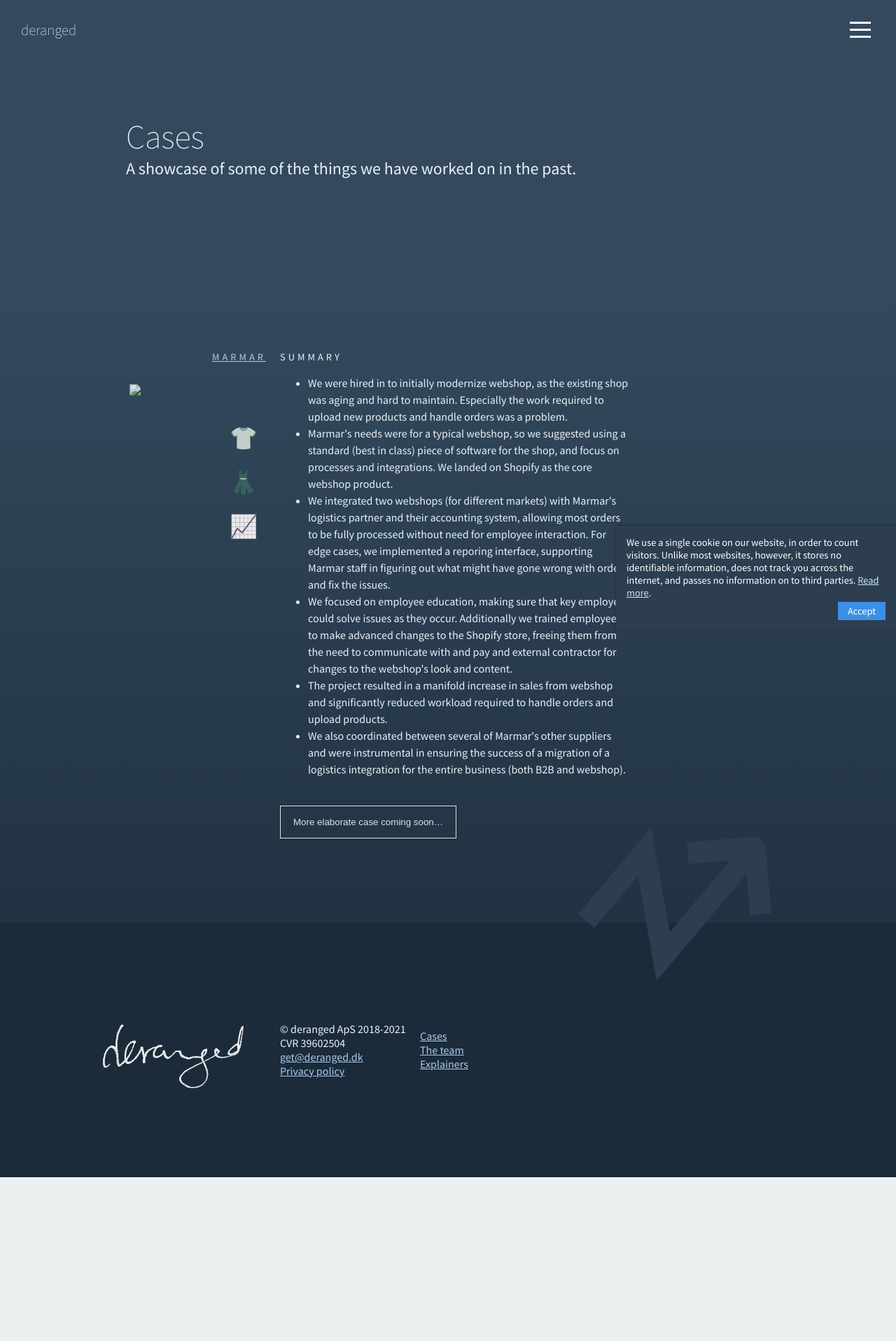
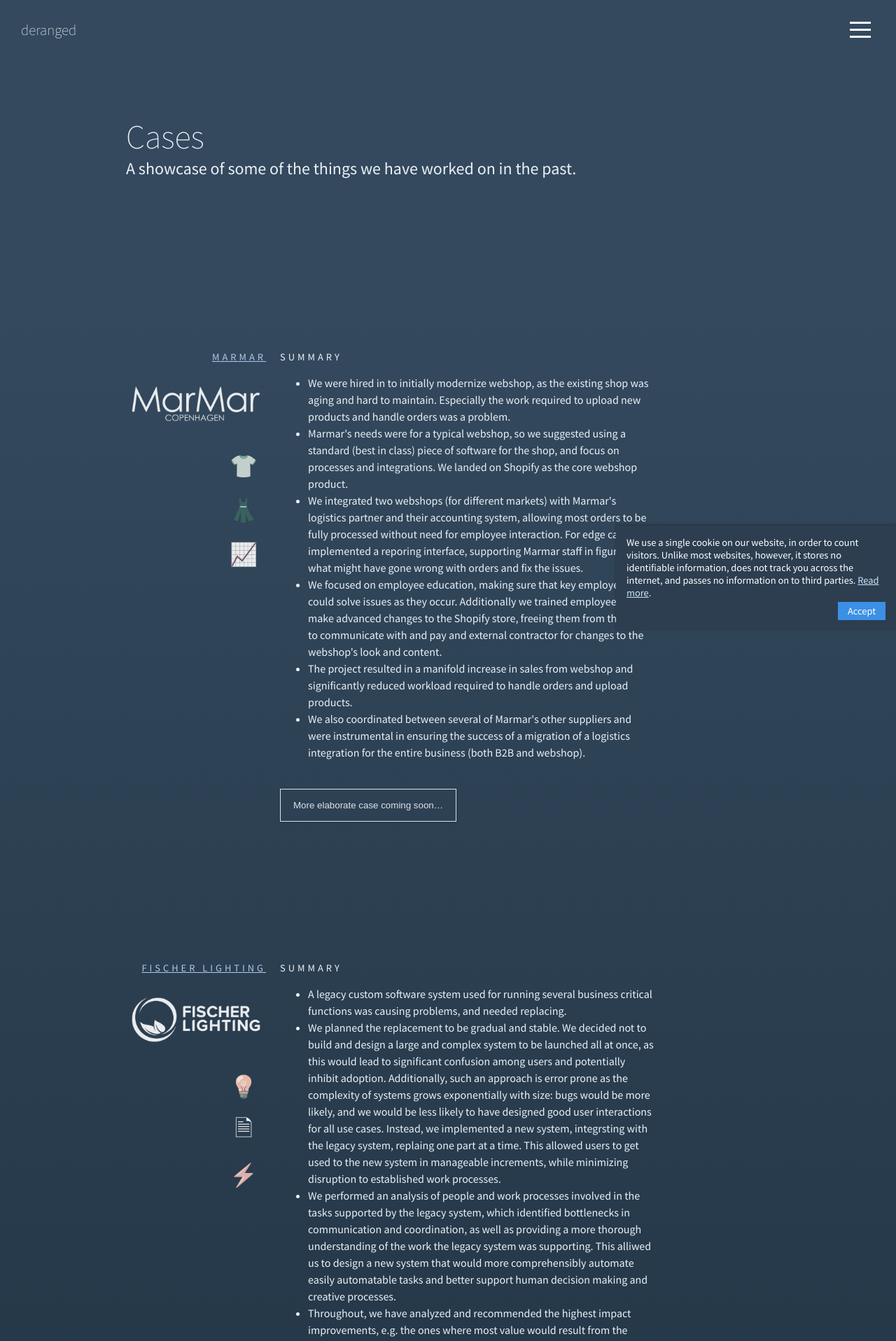
Before and after one commit to derangeddk/deranged.dk, a Jekyll site: the page built from cases/index.html, in a window 1280 px wide. Shown: the top 1916 px of the page at 70% size. Built offline with Jekyll 4.4.1, drawn with Linux system fonts in a browser that asks for light colours; before the commit the page ends 1682 px from its top, so only the background shows below that; some of the changed text lies outside the part shown.

Commit message:
Add marmar image, fischer lighting case + image

```diff
--- a/cases/index.html
+++ b/cases/index.html
@@ -87,18 +87,23 @@
         object-fit: contain;
         padding: 30px 5px;
         opacity: 0.9;
+        transition: opacity 0.3s;
+    }
+    .case__logo:hover {
+        opacity: 1;
     }
     .case__icon {
         font-size: 2em;
         filter: grayscale(0.75) hue-rotate(-45deg);
         width: 2em;
         height: 2em;
+        color: white;
         text-align: center;
         margin-top: -1px;
         display: flex;
         align-items: center;
         justify-content: center;
-        transition: filter 1s;
+        transition: filter 0.3s, opacity 0.3s;
         opacity: 0.9;
     }
     .case__icon:nth-child(1) {
@@ -106,12 +111,13 @@
     }
     .case__icon:hover {
         filter: grayscale(0.2);
+        opacity: 1;
     }
     .case__content {
         font-size: 1rem;
         color: #eaf1f7;
         text-align: left;
-        max-width: 500px;
+        max-width: 535px;
         line-height: 150%;
     }
     .case__content h1 {
@@ -180,4 +186,37 @@
             <button disabled class="case__read-more">More elaborate case coming soon&hellip;</button>
         </div>
     </div>
+
+    <div class="case">
+        <div class="case__meta">
+            <h1>
+                <a href="https://fischer-lighting.com" target="_blank" rel="noopener">Fischer Lighting</a>
+            </h1>
+            <img src="/img/fischer-lighting.png" class="case__logo">
+            <div class="case__icon">💡</div>
+            <div class="case__icon">🗎</div>
+            <div class="case__icon">⚡</div>
+        </div>
+        <div class="case__content">
+            <h1>Summary</h1>
+            <ul>
+                <li>
+                    A legacy custom software system used for running several business critical functions was causing problems, and needed replacing.
+                </li>
+                <li>
+                    We planned the replacement to be gradual and stable. We decided not to build and design a large and complex system to be launched all at once, as this would lead to significant confusion among users and potentially inhibit adoption. Additionally, such an approach is error prone as the complexity of systems grows exponentially with size: bugs would be more likely, and we would be less likely to have designed good user interactions for all use cases. Instead, we implemented a new system, integrsting with the legacy system, replaing one part at a time. This allowed users to get used to the new system in manageable increments, while minimizing disruption to established work processes.
+                </li>
+                <li>
+                    We performed an analysis of people and work processes involved in the tasks supported by the legacy system, which identified bottlenecks in communication and coordination, as well as providing a more thorough understanding of the work the legacy system was supporting. This alliwed us to design a new system that would more comprehensibly automate easily automatable tasks and better support human decision making and creative processes.
+                </li>
+                <li>
+                    Throughout, we have analyzed and recommended the highest impact improvements, e.g. the ones where most value would result from the smallest investment. We continuously interact with users, working to understand how the software has changed their work processes, needs and interactions. This has allowed us to contimue to improve user interaction with our system and support more and more of the work in the company.
+                </li>
+                <li>
+                    We have integrated with various of Fischer Lighting's other suppliers and tools, and built custom support for supply handling and planning of complex and interdependent products; advanced requirements specification of Fischer Lighting's customers' needs; project planning and execution; and report generation with advanced calculations. We have migrated data from a complex legacy system, and launched a new system that significantly saves employee work time, freeing up time for more important tasks.
+                </li>
+            </ul>
+            <button disabled class="case__read-more">More elaborate case coming soon&hellip;</button>
+        </div>
+    </div>
 </section>
```
Also changed, not shown: img/fischer-lighting.png (added), img/marmar.png (added).
